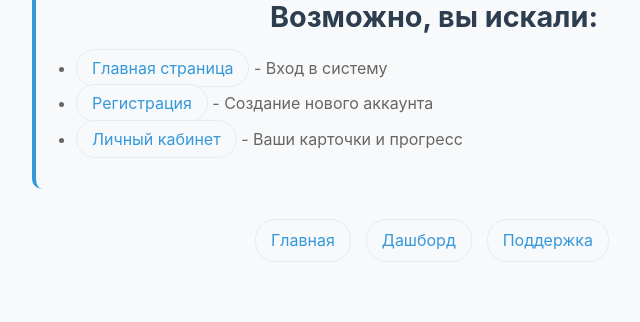
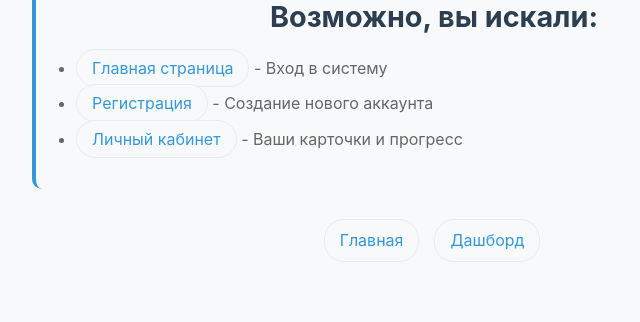
Before and after one commit to Arseny2210/ProjectWord, a FastAPI app: template templates/404.html in a window 1280 px wide. Shown: the part 745-1067 px from the top of the page, without its empty margins (208-848 px from the left). Run offline with FastAPI, Linux system fonts and the light colour scheme; the template is opened without the code that fills it, so the values that code supplies are empty.

Commit message:
Change page 404

```diff
--- a/templates/404.html
+++ b/templates/404.html
@@ -309,7 +309,6 @@
                 <a href="/admin/cards" class="error-link">Карточки</a>
                 <a href="/admin/users" class="error-link">Пользователи</a>
                 {% endif %}
-                <a href="mailto:support@example.com" class="error-link">Поддержка</a>
             </div>
         </div>
     </div>
```
